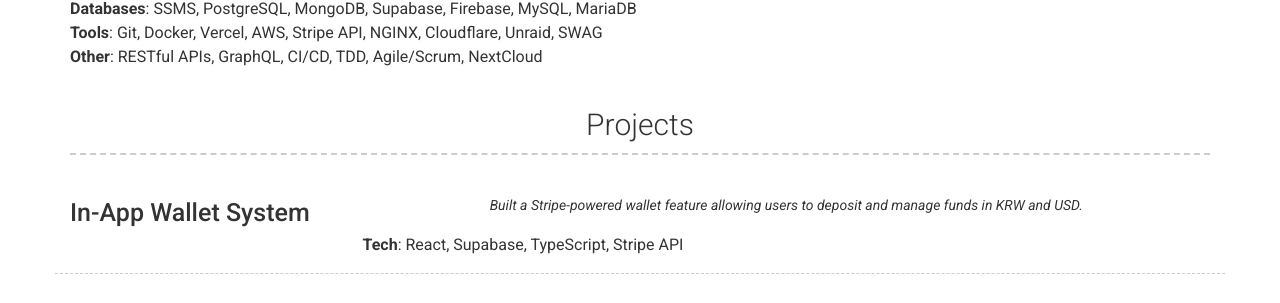
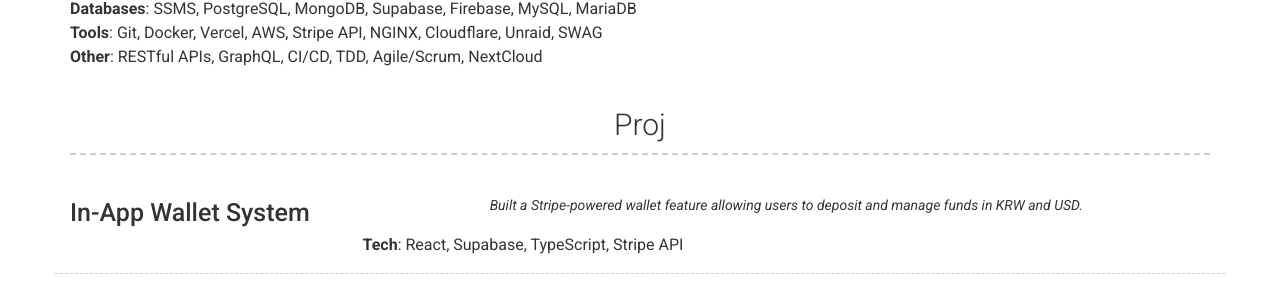
Before and after one commit to jon-a-thang/Resume-JonathanJang, a Jekyll site: the page built from index.md, in a window 1280 px wide and 900 px high, scrolled down 565 px. Shown: the part 153-456 px from the top of the window. Built offline with Jekyll 4.4.1, drawn with Linux system fonts in a browser that asks for light colours; nearby versions of some CDN libraries.

Commit message:
new update

```diff
--- a/_config.yml
+++ b/_config.yml
@@ -65,7 +65,7 @@ content:
       **Tools**: Git, Docker, Vercel, AWS, Stripe API, NGINX, Cloudflare, Unraid, SWAG
       **Other**: RESTful APIs, GraphQL, CI/CD, TDD, Agile/Scrum, NextCloud
 
-  - title: Projects #### PROJECTS ####
+  - title: Proj #### PROJECTS ####
     layout: list # Type of content section (list/text)
     content:
       - layout: left
```
